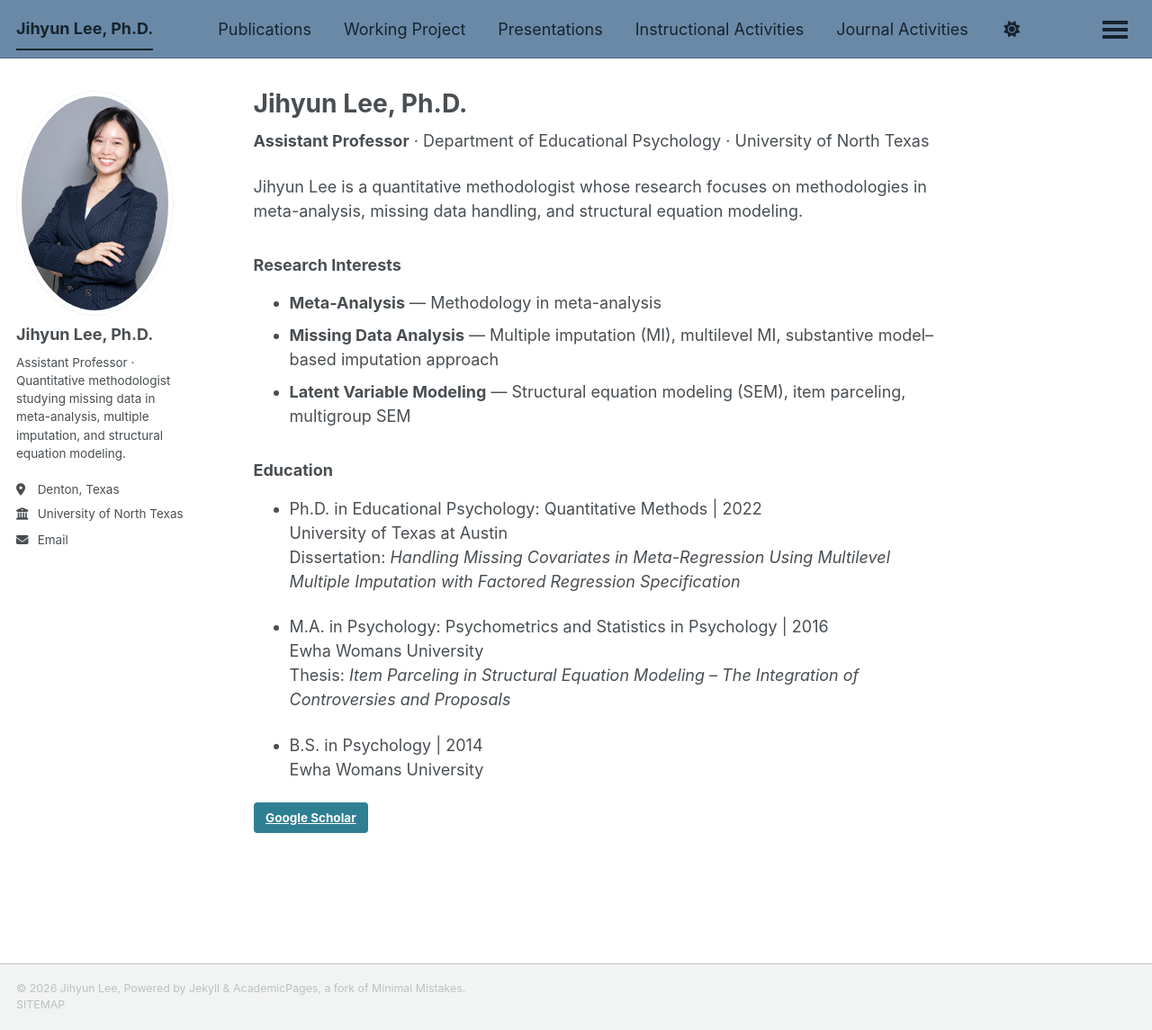
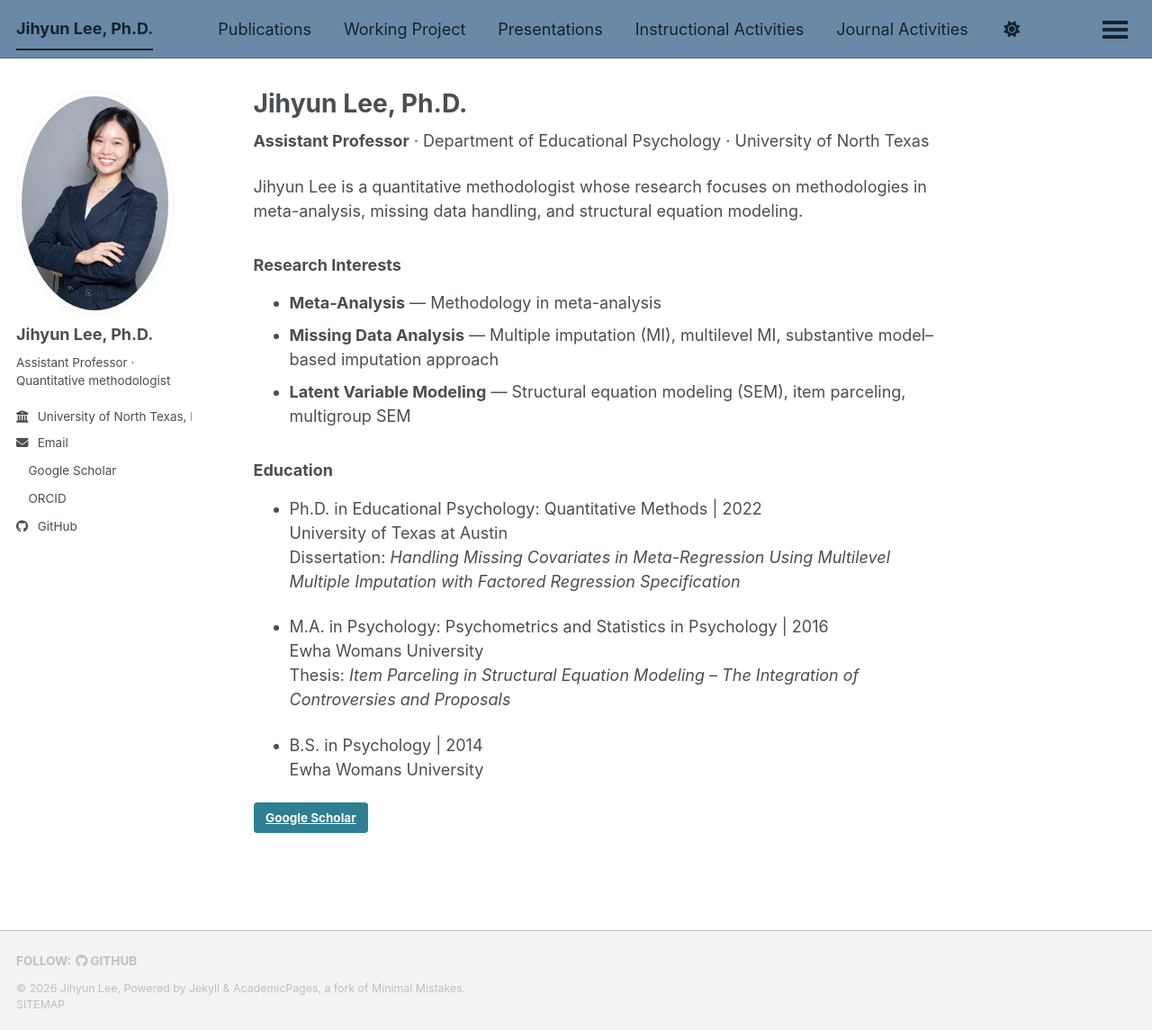
Before and after one commit to jihyunl/jihyun-home, a Jekyll site: the page built from _pages/about.md, in a window 1280 px wide and 1145 px high. Shown: the whole window at 90% size. Built offline with Jekyll 4.4.1, drawn with Linux system fonts in a browser that asks for light colours; a style sheet for code colours, icons or effects is not loaded.

Commit message:
Update _config.yml

```diff
--- a/_config.yml
+++ b/_config.yml
@@ -25,19 +25,18 @@ author:
   avatar           : "jihyun-lee.jpg"
   name             : "Jihyun Lee, Ph.D."
   pronouns         : # example: "she/her"
-  bio              : "Assistant Professor · Quantitative methodologist studying missing data in meta-analysis, multiple imputation, and structural equation modeling."
-  location         : "Denton, Texas"
-  employer         : "University of North Texas"
+  bio              : "Assistant Professor · Quantitative methodologist"
+  employer         : "University of North Texas, Denton, Texas"
   uri              : # URL
   email            : "Jihyun.Lee@unt.edu"
 
   # Academic websites
   academia         : # URL
   arxiv            : # URL - Update with the correct link to your profile
-  googlescholar    : # URL - add if/when Dr. Lee wants a public Google Scholar profile linked
+  googlescholar    : "https://scholar.google.com/citations?user=Vx0w6_4AAAAJ&hl=en&oi=ao"
   inspire-hep      : # URL
   impactstory      : # URL
-  orcid            : # URL - add if/when Dr. Lee wants a public ORCID linked
+  orcid            : "https://orcid.org/0000-0002-0172-9106"
   semantic         : # URL
   ssrn             : # URL
   pubmed           : # URL
@@ -50,7 +49,7 @@ author:
   bitbucket        : # Username - Update with your username on the site
   codepen          : # Username
   dribbble         : # Username
-  github           : # Username
+  github           : "https://github.com/jihyunl"
   kaggle           : # Username
   stackoverflow    : # User number or user number and name (i.e., use "1" or "1/jeff-atwood")
 
```
